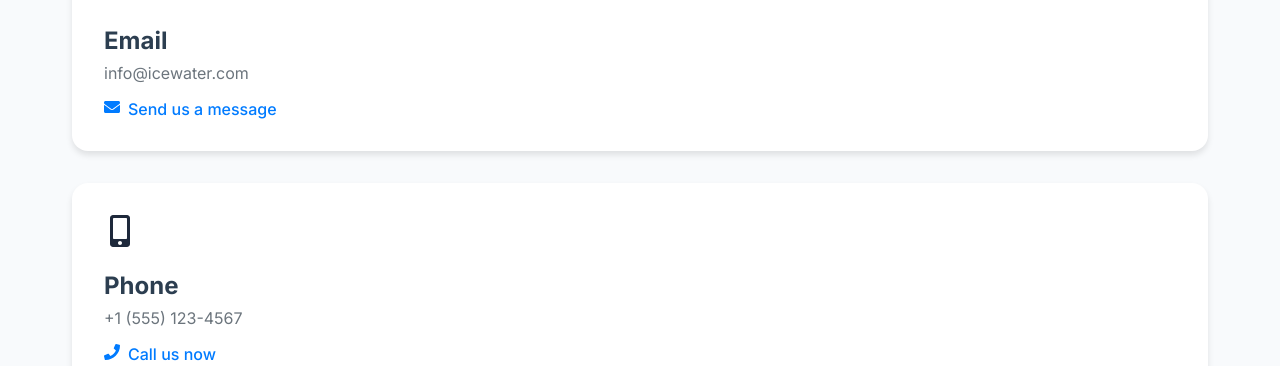
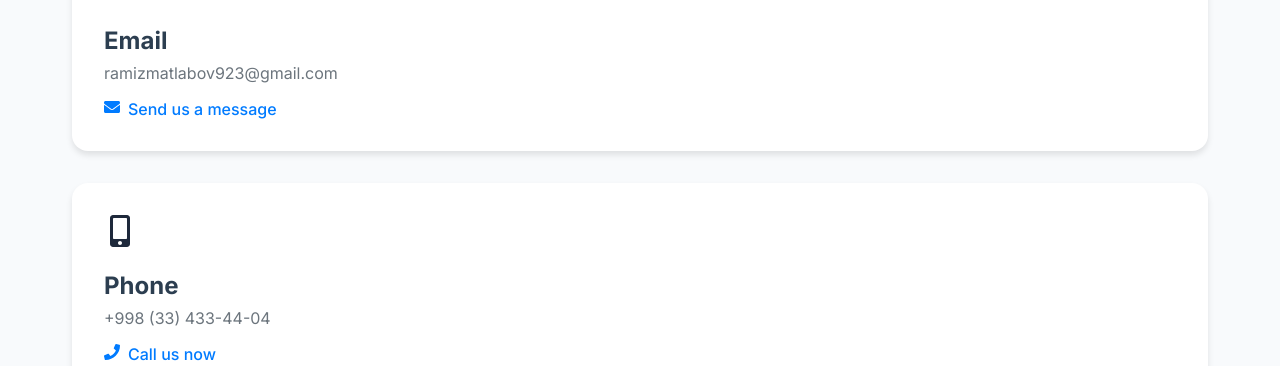
Before and after one commit to RamizMatlabov/My-Project, a Next.js app: page /contact in a window 1280 px wide. Shown: the part 434-800 px from the top of the page. Built offline with nearby package versions, Linux system fonts and the light colour scheme; no server answers.

Commit message:
change 1

```diff
--- a/src/app/contact/page.jsx
+++ b/src/app/contact/page.jsx
@@ -42,8 +42,8 @@ export default function Contact() {
                 <span className={styles.contactIcon}><FaEnvelope /></span>
               </div>
               <h3 className={styles.cardTitle}>Email</h3>
-              <p className={styles.cardText}>info@icewater.com</p>
-              <a href="mailto:info@icewater.com" className={styles.contactLink}>
+              <p className={styles.cardText}>ramizmatlabov923@gmail.com</p>
+              <a href="mailto:ramizmatlabov923@gmail.com" className={styles.contactLink}>
                 <span className={styles.linkIcon}><FaEnvelope /></span>
                 Send us a message
               </a>
@@ -53,8 +53,8 @@ export default function Contact() {
                 <span className={styles.contactIcon}><FaMobileAlt /></span>
               </div>
               <h3 className={styles.cardTitle}>Phone</h3>
-              <p className={styles.cardText}>+1 (555) 123-4567</p>
-              <a href="tel:+15551234567" className={styles.contactLink}>
+              <p className={styles.cardText}>+998 (33) 433-44-04</p>
+              <a href="tel:+998334334404" className={styles.contactLink}>
                 <span className={styles.linkIcon}><FaPhone /></span>
                 Call us now
               </a>
@@ -98,7 +98,7 @@ export default function Contact() {
               <span className={styles.socialIcon}><FaFacebook /></span>
               <span className={styles.socialLabel}>Facebook</span>
             </a>
-            <a href="#" className={styles.socialLink}>
+            <a href="https://www.instagram.com/ramiz_matlabov/" className={styles.socialLink}>
               <span className={styles.socialIcon}><FaInstagram /></span>
               <span className={styles.socialLabel}>Instagram</span>
             </a>
```
